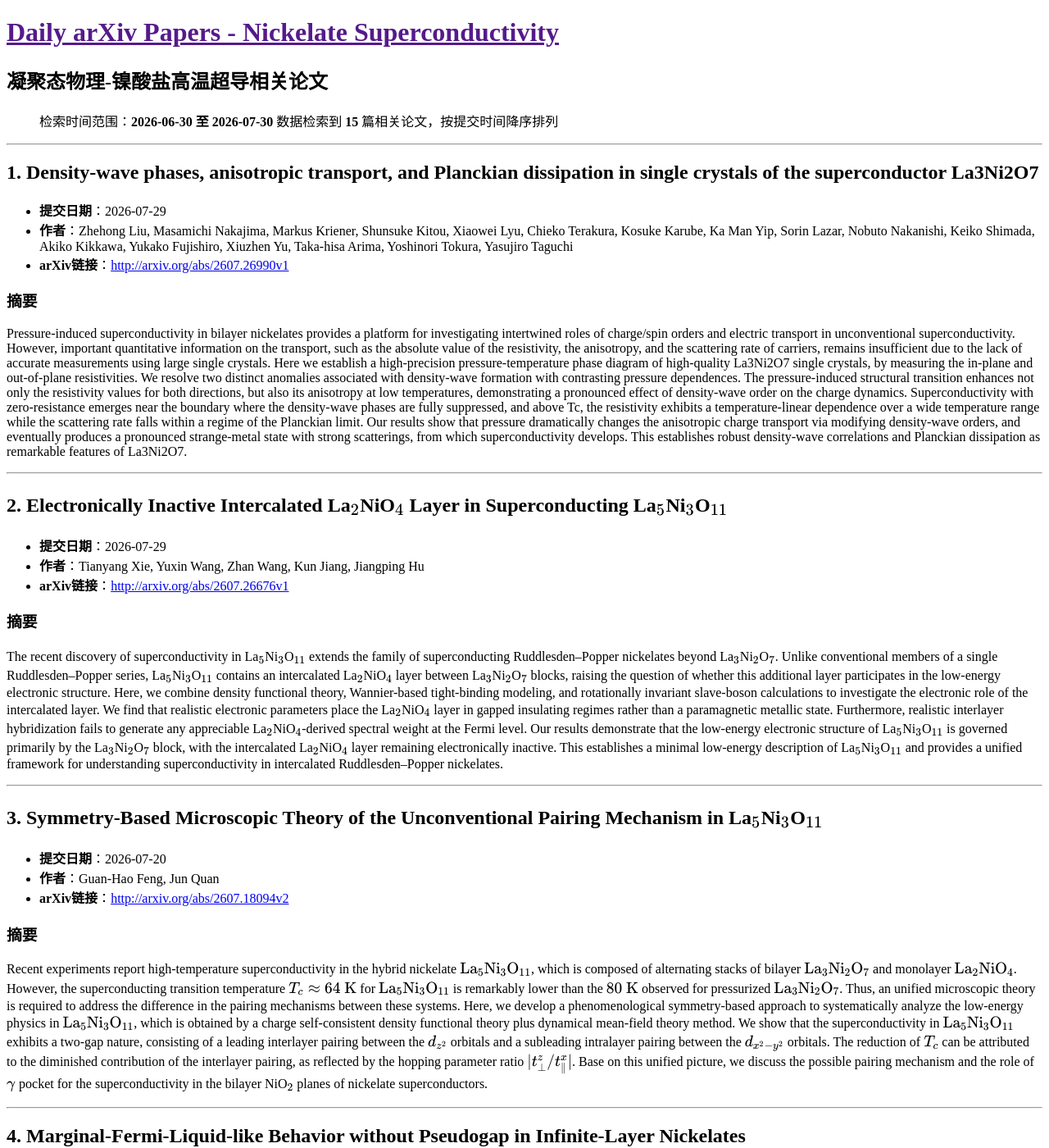
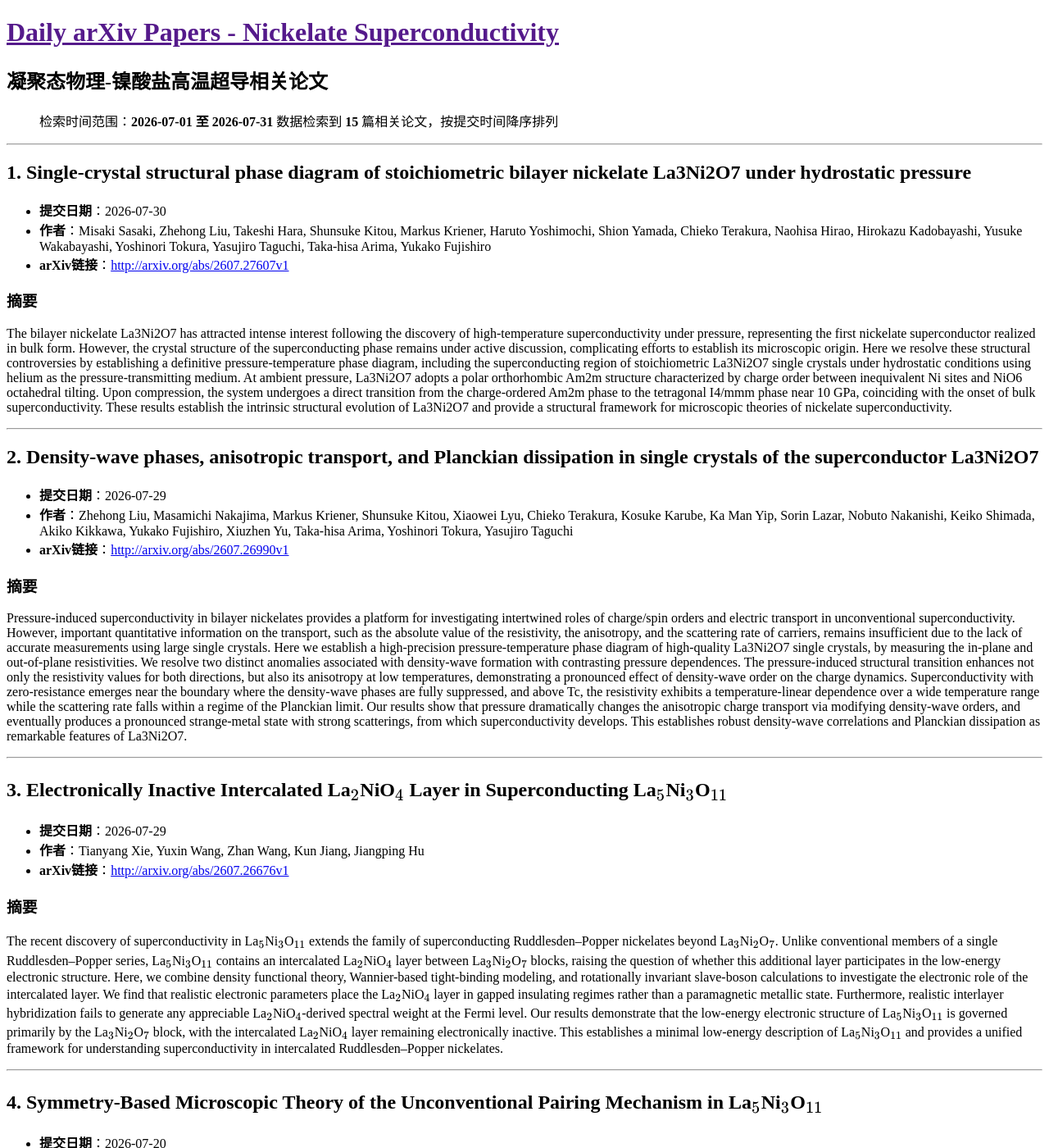
Before and after one commit to yangke25491/daily-arxiv-nickelate_superconductivity, a Jekyll site: the page built from docs/index.md, in a window 1280 px wide and 1400 px high. Shown: the whole window at 82% size. Built offline with Jekyll 4.4.1, drawn with Linux system fonts in a browser that asks for light colours; some of the changed text lies outside the part shown.

Commit message:
Automated update: arXiv papers

```diff
--- a/docs/index.md
+++ b/docs/index.md
@@ -5,12 +5,23 @@ title: 镍酸盐超导论文
 
 # 凝聚态物理-镍酸盐高温超导相关论文
 
-> 检索时间范围：**2026-06-30 至 2026-07-30**
+> 检索时间范围：**2026-07-01 至 2026-07-31**
 > 数据检索到 **15** 篇相关论文，按提交时间降序排列
 
 ---
 
-## 1. Density-wave phases, anisotropic transport, and Planckian dissipation in single crystals of the superconductor La3Ni2O7
+## 1. Single-crystal structural phase diagram of stoichiometric bilayer nickelate La3Ni2O7 under hydrostatic pressure
+
+- **提交日期**：2026-07-30
+- **作者**：Misaki Sasaki, Zhehong Liu, Takeshi Hara, Shunsuke Kitou, Markus Kriener, Haruto Yoshimochi, Shion Yamada, Chieko Terakura, Naohisa Hirao, Hirokazu Kadobayashi, Yusuke Wakabayashi, Yoshinori Tokura, Yasujiro Taguchi, Taka-hisa Arima, Yukako Fujishiro
+- **arXiv链接**：[http://arxiv.org/abs/2607.27607v1](http://arxiv.org/abs/2607.27607v1)
+
+### 摘要
+The bilayer nickelate La3Ni2O7 has attracted intense interest following the discovery of high-temperature superconductivity under pressure, representing the first nickelate superconductor realized in bulk form. However, the crystal structure of the superconducting phase remains under active discussion, complicating efforts to establish its microscopic origin. Here we resolve these structural controversies by establishing a definitive pressure-temperature phase diagram, including the superconducting region of stoichiometric La3Ni2O7 single crystals under hydrostatic conditions using helium as the pressure-transmitting medium. At ambient pressure, La3Ni2O7 adopts a polar orthorhombic Am2m structure characterized by charge order between inequivalent Ni sites and NiO6 octahedral tilting. Upon compression, the system undergoes a direct transition from the charge-ordered Am2m phase to the tetragonal I4/mmm phase near 10 GPa, coinciding with the onset of bulk superconductivity. These results establish the intrinsic structural evolution of La3Ni2O7 and provide a structural framework for microscopic theories of nickelate superconductivity.
+
+---
+
+## 2. Density-wave phases, anisotropic transport, and Planckian dissipation in single crystals of the superconductor La3Ni2O7
 
 - **提交日期**：2026-07-29
 - **作者**：Zhehong Liu, Masamichi Nakajima, Markus Kriener, Shunsuke Kitou, Xiaowei Lyu, Chieko Terakura, Kosuke Karube, Ka Man Yip, Sorin Lazar, Nobuto Nakanishi, Keiko Shimada, Akiko Kikkawa, Yukako Fujishiro, Xiuzhen Yu, Taka-hisa Arima, Yoshinori Tokura, Yasujiro Taguchi
@@ -98,7 +109,7 @@ Recent tunneling measurements on infinite-layer nickelates have revealed spatial
 
 ---
 
-## 9. Soft point-contact Andreev reflection spectroscopy in a palm-type cubic anvil-pressure cell
+## 10. Soft point-contact Andreev reflection spectroscopy in a palm-type cubic anvil-pressure cell
 
 - **提交日期**：2026-07-12
 - **作者**：Qingxin Dong, Fengrui Shi, Yan Zhang, Tong Shi, Yi Liu, Shaoheng Ruan, Zhongjin Wu, Jianping Sun, Zhaoming Tian, Yoshiya Uwatoko, Guanghan Cao, Xin Lu, Bosen Wang, Jin-Guang Cheng
@@ -163,14 +174,3 @@ Hall measurements in superconducting bilayer nickelate films show sign reversals
 We investigated the structural properties of bilayer nickelate La${}\_2$SmNi${}\_2$O${}\_7$ as a function of pressure and temperature. At ambient conditions, we show that the material crystallizes as a monoclinic superstructure distinct from the one previously reported and close to the pseudo-orthorhombic structure of pristine La${}\_3$Ni${}\_2$O${}\_7$. No signatures of satellite reflections associated with charge density wave (CDW) ordering are detected at low temperature. Upon compression, a sequence of pressure-induced structural transitions from monoclinic to orthorhombic 15 GPa and then tetragonal 21 GPa symmetry is observed. Within the superconducting dome, the quality of the X-ray diffraction data enables structural refinements enabling theoretical models to understand the emergence of superconductivity.
 
 ---
-
-## 15. Electronic theory for scanning tunneling microscopy spectra in bilayer nickelate thin films
-
-- **提交日期**：2026-06-30
-- **作者**：Marius Scholten, Steffen Bötzel, Frank Lechermann, Peayush Choubey, Ilya M. Eremin
-- **arXiv链接**：[http://arxiv.org/abs/2606.31569v1](http://arxiv.org/abs/2606.31569v1)
-
-### 摘要
-Recent Scanning Tunneling Microscopy (STM) experiments measuring the superconducting gap features in thin films of superconducting bilayer nickelates La2PrNi2O7 at ambient pressure and compressive strain paved the way to study the Cooper-pairing models and the band-selective identification of the gap features in these systems. Here, using the realistic two-orbital bilayer model and the continuum Green's function formalism, we theoretically analyze orbital and band-selective local density of states as well as the corresponding STM spectra. We find that the multiorbital character and the spatial dependence of the Wannier functions leads to the spectra developing characteristic features depending on the position of the scanning tunneling microscope's tip. This allows for a band-resolved analysis of the superconducting coherence peaks and scattering momenta. We identify a clear path for experimental measurements to not only identify the debated incipiency of the gamma-band, but also identification of the coherence peaks' band origins via distance dependent measurements of the local density of states and its corrections through impurity scattering.
-
----
```
Also changed, not shown: other parts of docs/index.md (+12 -12 lines).
